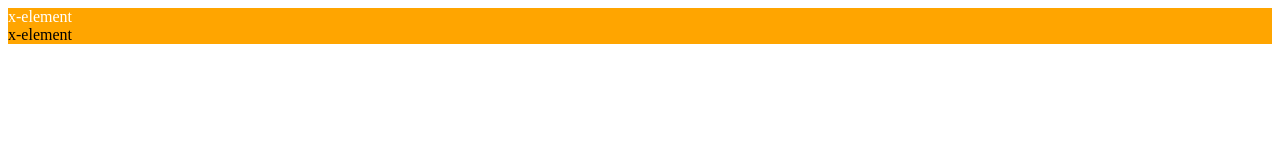
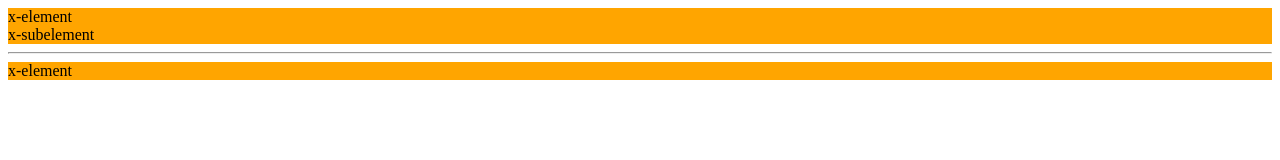
Before and after one commit to arv/polyfills, a plain HTML site: page SmokeTests/Components/CustomDOMElements.html in a window 1280 px wide. Drawn offline with Linux system fonts and the light colour scheme.

Commit message:
add subclass exercise to smoke test

```diff
--- a/SmokeTests/Components/CustomDOMElements.html
+++ b/SmokeTests/Components/CustomDOMElements.html
@@ -6,8 +6,17 @@
 		<script src="../../Components/components-polyfill.js" export="components"></script>
 	</head>
 	<body>
+
 		<x-element></x-element>
+
+    <x-subelement></x-subelement>
+
+    <hr/>
+
 		<script>
+      //
+      // register
+      //
 			var proto = components.CustomDOMElements.generatePrototype("div", {
 				orangate: function() {
 					this.style.background = "orange";
@@ -17,25 +26,36 @@
 			var template = document.createElement("template");
 			template.content.appendChild(document.createTextNode("x-element"));
 			//
-    var lifecycle = {
-      created: function(inShadowRoot, inKey) {
-        inShadowRoot.style.color = "white";
-      }
-    };
-    //
 			XElement = document.register("x-element", {
 				prototype: proto,
-      template: template,
-      lifecycle: lifecycle
+				template: template
 			});
 			//
-    var elt = new XElement();
-    document.body.appendChild(elt);
+      // imperative creation
       //
-    elt.orangate();
+			var impElt = new XElement();
+			document.body.appendChild(impElt);
+			impElt.orangate();
 			//
-    elt = document.querySelector("[is=x-element]");
-    elt.orangate();
+      // declarative creation
+      //
+			var decElt = document.querySelector("[is=x-element]");
+			decElt.orangate();
+      //
+      // subclass
+      //
+      var proto = components.CustomDOMElements.generatePrototype("x-element", {});
+      //
+			var template = document.createElement("template");
+			template.content.appendChild(document.createTextNode("x-subelement"));
+      //
+			XSubElement = document.register("x-subelement", {
+				prototype: proto,
+				template: template
+			});
+      //
+      var sub = document.querySelector("[is=x-subelement]");
+      sub.orangate();
 		</script>
 	</body>
 </html>
```
Lines whose indentation alone changed are shown as unchanged.
